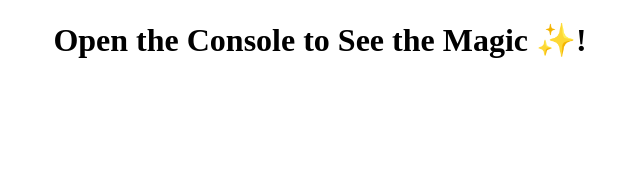
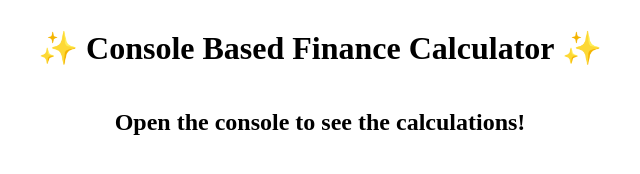
Before and after one commit to reececorkhill/Console-Finances, a plain HTML site: page index.html in a window 1280 px wide. Shown: the whole page, without its empty margins (320-960 px from the left). Drawn offline with Linux system fonts and the light colour scheme.

Commit message:
Added inline styling and formatted code.

```diff
--- a/index.html
+++ b/index.html
@@ -4,10 +4,15 @@
     <meta charset="UTF-8">
     <meta http-equiv="X-UA-Compatible" content="IE=edge">
     <meta name="viewport" content="width=device-width, initial-scale=1.0">
-  <title>M4 Challenge</title>
+    <title>Console Finance Analysis</title>
   </head>
   <body>
-  <h1 style="text-align:center;">Open the Console to See the Magic ✨! </h1>
+    <div style="display: flex; flex-direction: column; align-items: center;">
+      <h1>✨ Console Based Finance Calculator ✨</h1>
+      <h2>Open the console to see the calculations!</h2>
+    </div>
+    <footer>
       <script src="index.js"></script>
+    </footer>
   </body>
 </html>
```
Lines whose indentation alone changed are shown as unchanged.
